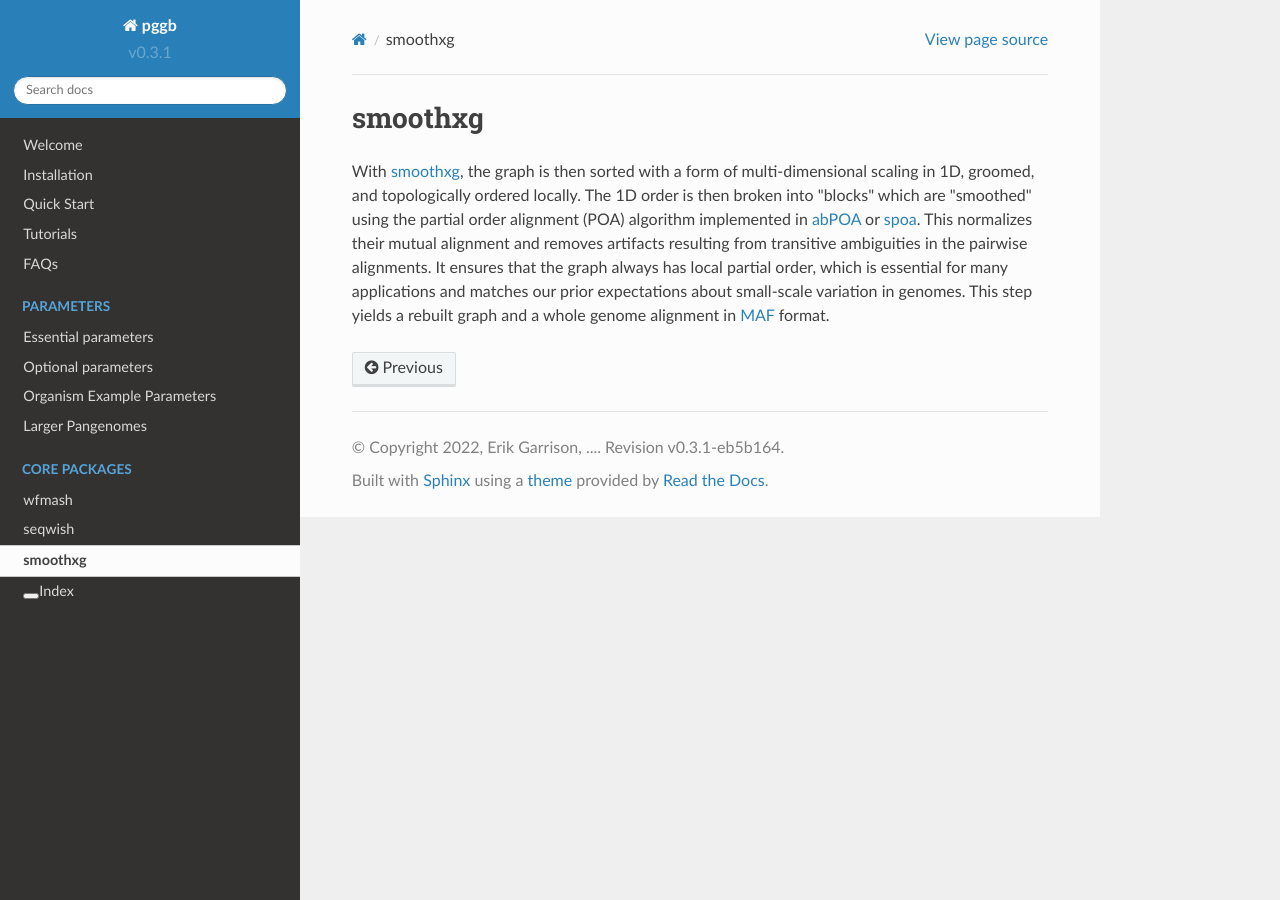
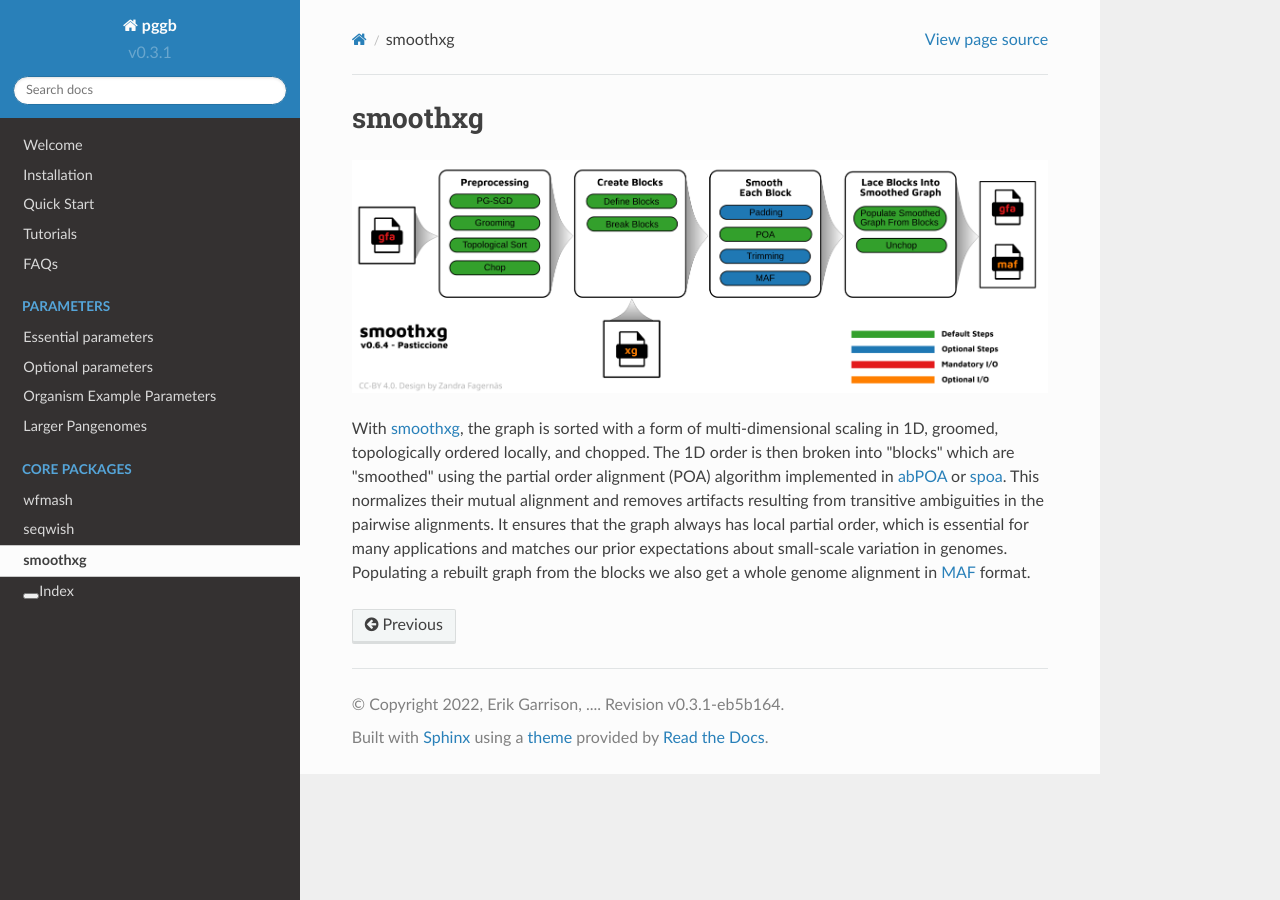
Before and after one commit to pangenome/pggb, a Sphinx documentation site: the page built from docs/rst/smoothxg.rst, in a window 1280 px wide. Built offline with Sphinx 7.4.7 and the Read the Docs theme 2.0.0, drawn with Linux system fonts in a browser that asks for light colours.

Commit message:
add smoothxg workflow PNG

```diff
--- a/docs/rst/smoothxg.rst
+++ b/docs/rst/smoothxg.rst
@@ -7,12 +7,14 @@ smoothxg
 .. toctree::
     :maxdepth: 1
 
-With `smoothxg <https://github.com/pangenome/smoothxg>`_,  the graph is then sorted with a form of multi-dimensional scaling in 1D, groomed, and
-topologically ordered locally. The 1D order is then broken into "blocks" which are "smoothed" using the partial order alignment (POA) algorithm
+.. image:: ../img/smoothxg_workflow.png
+
+With `smoothxg <https://github.com/pangenome/smoothxg>`_,  the graph is sorted with a form of multi-dimensional scaling in 1D, groomed,
+topologically ordered locally, and chopped. The 1D order is then broken into "blocks" which are "smoothed" using the partial order alignment (POA) algorithm
 implemented in `abPOA <https://github.com/yangao07/abPOA>`_ or `spoa <https://github.com/rvaser/spoa>`_. This normalizes their mutual alignment
 and removes artifacts resulting from transitive ambiguities in the pairwise alignments. It ensures that the graph always has local partial order,
 which is essential for many applications and matches our prior expectations about small-scale variation in genomes.
-This step yields a rebuilt graph and a whole genome alignment in `MAF <http://www.bx.psu.edu/~dcking/man/maf.xhtml>`_ format.
+Populating a rebuilt graph from the blocks we also get a whole genome alignment in `MAF <http://www.bx.psu.edu/~dcking/man/maf.xhtml>`_ format.
 
 ..
     This step yields a rebuilt graph, a consensus subgraph, and a whole genome alignment in `MAF <http://www.bx.psu.edu/~dcking/man/maf.xhtml>`_ format.
```
Also changed, not shown: docs/img/smoothxg_workflow.png (added).
